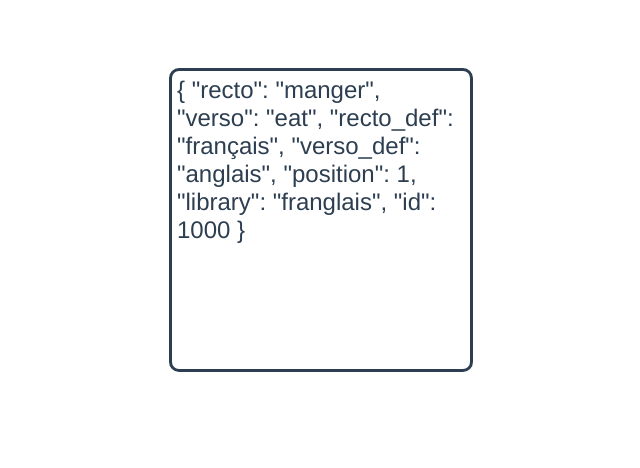
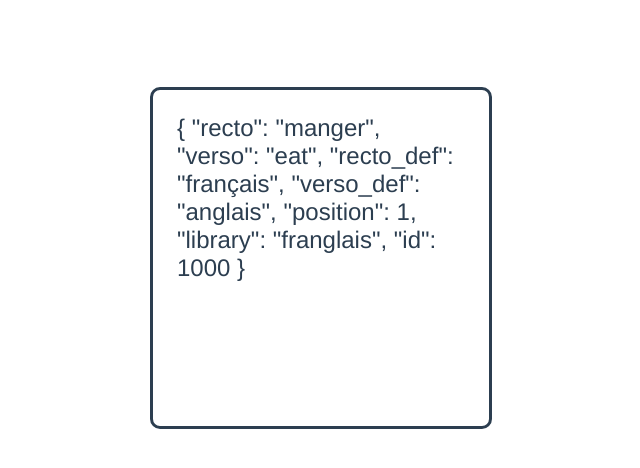
Before and after one commit to fanismichalakis/fastflash, a Vue app in the folder fastflash/: page / in a window 1280 px wide. Shown: the top 468 px of the page, without its empty margins (319-959 px from the left). Built offline with nearby package versions, Linux system fonts and the light colour scheme.

Commit message:
relative padding and margin

```diff
--- a/fastflash/src/components/CardDisplay/SingleCard.vue
+++ b/fastflash/src/components/CardDisplay/SingleCard.vue
@@ -16,8 +16,8 @@ export default {
 
 <style scoped>
 .card {
-  padding: 5px;
-  margin: 5px;
+  padding: 1em;
+  margin: 1em;
   width: 12em;
   height: 12em;
   border-radius: 10px;
```
